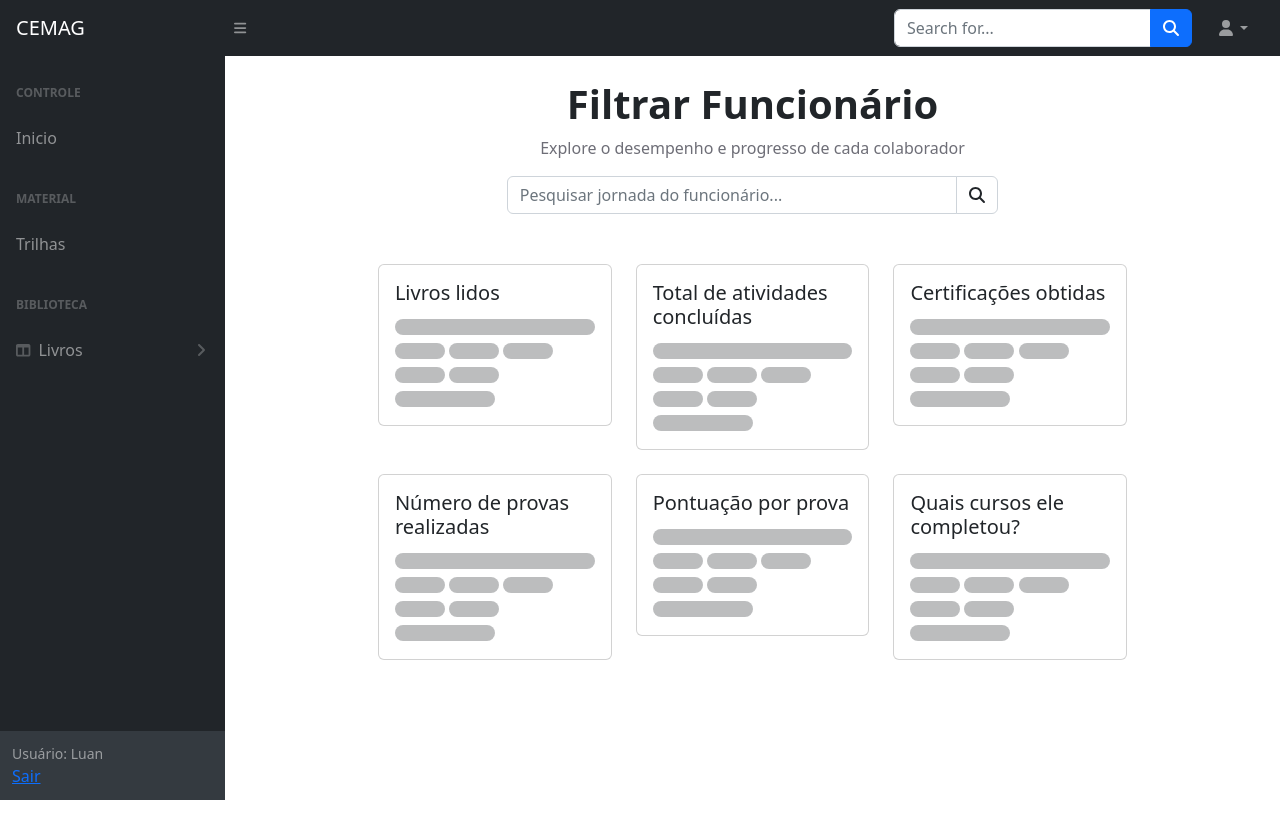
After one commit to luan640/cemag_academy, a Django app: page /materiais/jornada/detail/ in a window 1280 px wide. The commit adds this page. Run offline with Django 4.2, Linux system fonts and the light colour scheme; a user stored in the database is signed in; some libraries are stand-ins or nearby versions.

Commit message:
Jornada de funcionário

```diff
--- a/biblioteca/templates/livro_list.html
+++ b/biblioteca/templates/livro_list.html
@@ -230,7 +230,7 @@
                     <div class="list-group-item list-group-item-action flex-column align-items-start">
                         <div class="d-flex w-100">
                             {% if livro.capa %}
-                            <img src="{{ livro.capa.url }}" class="img-thumbnail" alt="{{ livro.titulo }}" onclick="openLightbox('{{ livro.capa.url }}')" style="width: 100px; height: 180px; margin-right: 15px;">
+                            <img src="{{ livro.capa.url }}" class="img-thumbnail" alt="{{ livro.titulo }}" onclick="openLightbox('{{ livro.capa.url }}')" style="width: 130px; height: 180px; margin-right: 15px;">
                             {% else %}
                             <img src="{% static 'img/Image_not_available.png' %}" class="img-thumbnail" alt="Sem capa disponível" style="width: 150px; height: auto; margin-right: 15px;">
                             {% endif %}
--- a/core/templates/base.html
+++ b/core/templates/base.html
@@ -94,6 +94,9 @@
                                         href="{% url 'areas' %}">Área</a>
                                 </nav>
                             </div>
+                            <div class="sb-sidenav-menu-heading">Jornada</div>
+                            <a class="nav-link"
+                                href="{% url 'jornada_detail' %}">Funcionário</a>
                             {% else %}
                             <a class="nav-link"
                                 href="{% url 'home' %}">Inicio</a>
--- /dev/null
+++ b/materiais/templates/jornada/jornada_funcionario.html
@@ -0,0 +1,136 @@
+{% extends 'base.html' %}
+
+{% load static %}
+
+{% block title %}Lista trilhas{% endblock %}
+
+{% block content %}
+
+{% if messages %}
+    {% for message in messages %}
+    <div class="alert alert-success" role="alert">
+        {{ message }}
+    </div>
+    {% endfor %}
+{% endif %}
+
+<div class="row justify-content-center" style="margin-bottom: 50px;">
+    <div class="col-12 col-sm-12 col-md-6 col-lg-6 col-xl-6 text-center">
+        <h1 style="font-weight: 700;"><label for="">Filtrar Funcionário</label></h1>
+        <p class="fw-medium" style="color: #6e6e77;">Explore o desempenho e progresso de cada colaborador</p>
+        <div class="input-group">
+            <input class="form-control" type="text" placeholder="Pesquisar jornada do funcionário..." aria-label="Pesquisar jornada do funcionário" aria-describedby="search-icon">
+            <span class="input-group-text bg-white" id="search-icon">
+                <i class="fa-solid fa-magnifying-glass"></i>
+            </span>
+        </div>
+    </div>
+</div>
+
+<div class="row justify-content-center g-4 mb-4">
+    <div class="col-12 col-sm-12 col-md-3 col-lg-3 col-xl-3">
+        <div class="card">
+            <div class="card-body">
+              <h5 class="card-title">Livros lidos</h5>
+              <p class="card-text placeholder-glow">
+                <span class="placeholder col-12 rounded-3"></span>
+                <span class="placeholder w-25 col-12 rounded-3"></span>
+                <span class="placeholder w-25 col-12 rounded-3"></span>
+                <span class="placeholder w-25 col-12 rounded-3"></span>
+                <span class="placeholder w-25 col-12 rounded-3"></span>
+                <span class="placeholder w-25 col-12 rounded-3"></span>
+                <span class="placeholder w-50 col-12 rounded-3"></span>
+              </p>
+            </div>
+          </div>
+    </div>
+    <div class="col-12 col-sm-12 col-md-3 col-lg-3 col-xl-3">
+        <div class="card">
+            <div class="card-body">
+              <h5 class="card-title">Total de atividades concluídas</h5>
+              <p class="card-text placeholder-glow">
+                <span class="placeholder col-12 rounded-3"></span>
+                <span class="placeholder w-25 col-12 rounded-3"></span>
+                <span class="placeholder w-25 col-12 rounded-3"></span>
+                <span class="placeholder w-25 col-12 rounded-3"></span>
+                <span class="placeholder w-25 col-12 rounded-3"></span>
+                <span class="placeholder w-25 col-12 rounded-3"></span>
+                <span class="placeholder w-50 col-12 rounded-3"></span>
+              </p>
+            </div>
+          </div>
+    </div>
+    <div class="col-12 col-sm-12 col-md-3 col-lg-3 col-xl-3">
+      <div class="card">
+          <div class="card-body">
+            <h5 class="card-title">Certificações obtidas</h5>
+            <p class="card-text placeholder-glow">
+              <span class="placeholder col-12 rounded-3"></span>
+              <span class="placeholder w-25 col-12 rounded-3"></span>
+              <span class="placeholder w-25 col-12 rounded-3"></span>
+              <span class="placeholder w-25 col-12 rounded-3"></span>
+              <span class="placeholder w-25 col-12 rounded-3"></span>
+              <span class="placeholder w-25 col-12 rounded-3"></span>
+              <span class="placeholder w-50 col-12 rounded-3"></span>
+            </p>
+          </div>
+        </div>
+  </div>
+</div>
+
+<div class="row justify-content-center g-4 mb-4">
+    <div class="col-12 col-sm-12 col-md-3 col-lg-3 col-xl-3">
+        <div class="card">
+            <div class="card-body">
+              <h5 class="card-title">Número de provas realizadas</h5>
+              <p class="card-text placeholder-glow">
+                <span class="placeholder col-12 rounded-3"></span>
+                <span class="placeholder w-25 col-12 rounded-3"></span>
+                <span class="placeholder w-25 col-12 rounded-3"></span>
+                <span class="placeholder w-25 col-12 rounded-3"></span>
+                <span class="placeholder w-25 col-12 rounded-3"></span>
+                <span class="placeholder w-25 col-12 rounded-3"></span>
+                <span class="placeholder w-50 col-12 rounded-3"></span>
+              </p>
+            </div>
+          </div>
+    </div>
+    <div class="col-12 col-sm-12 col-md-3 col-lg-3 col-xl-3">
+        <div class="card">
+            <div class="card-body">
+              <h5 class="card-title">Pontuação por prova</h5>
+              <p class="card-text placeholder-glow">
+                <span class="placeholder col-12 rounded-3"></span>
+                <span class="placeholder w-25 col-12 rounded-3"></span>
+                <span class="placeholder w-25 col-12 rounded-3"></span>
+                <span class="placeholder w-25 col-12 rounded-3"></span>
+                <span class="placeholder w-25 col-12 rounded-3"></span>
+                <span class="placeholder w-25 col-12 rounded-3"></span>
+                <span class="placeholder w-50 col-12 rounded-3"></span>
+              </p>
+            </div>
+          </div>
+    </div>
+    <div class="col-12 col-sm-12 col-md-3 col-lg-3 col-xl-3">
+      <div class="card">
+          <div class="card-body">
+            <h5 class="card-title">Quais cursos ele completou?</h5>
+            <p class="card-text placeholder-glow">
+              <span class="placeholder col-12 rounded-3"></span>
+              <span class="placeholder w-25 col-12 rounded-3"></span>
+              <span class="placeholder w-25 col-12 rounded-3"></span>
+              <span class="placeholder w-25 col-12 rounded-3"></span>
+              <span class="placeholder w-25 col-12 rounded-3"></span>
+              <span class="placeholder w-25 col-12 rounded-3"></span>
+              <span class="placeholder w-50 col-12 rounded-3"></span>
+            </p>
+          </div>
+        </div>
+  </div>
+</div>
+
+{% endblock %}
+
+{% block scripts %}
+
+{% endblock %}
--- a/materiais/urls.py
+++ b/materiais/urls.py
@@ -21,6 +21,9 @@ urlpatterns = [
     path('material/<int:pk_material>/delete/<int:pk_pasta>/', views.material_delete, name='delete-material'),
     path('material/registrar-visualizacao/', views.registrar_visualizacao, name='registrar_visualizacao'),
 
+    path('jornada/detail/', views.jornada_detail, name='jornada_detail'),
+    path('jornada/detail/<int:pk_user>', views.jornada_detail, name='jornada_detail_unique'),
+
 
 
 ] + static(settings.MEDIA_URL, document_root=settings.MEDIA_ROOT)
--- a/materiais/views.py
+++ b/materiais/views.py
@@ -219,6 +219,20 @@ def material_delete(request, pk_material, pk_pasta):
 
     return redirect('detail-pasta', pk=pasta.pk)
 
+@login_required
+def jornada_detail(request,pk_user=None):
+
+    if request.method == 'POST':
+        funcionario = get_object_or_404(Funcionario, pk=pk_user)
+
+    return render(request, 'jornada/jornada_funcionario.html', {
+    })
+
+@login_required
+def jornada_detail_unique(request):
+
+    return render(request, 'jornada/jornada_funcionario.html', {"dict"})
+
 def registrar_visualizacao(request):
     if request.method == 'POST':
         material_id = request.POST.get('material_id')
```
Also changed, not shown: db.sqlite3.
